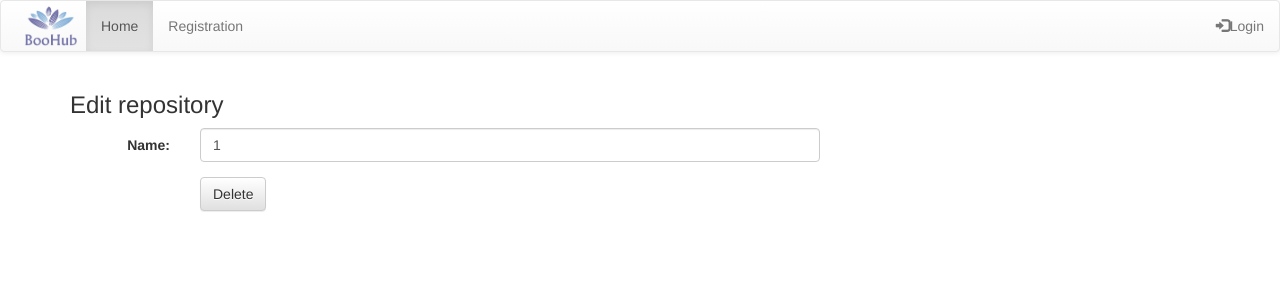
After one commit to EducationConsultant/UKS_novi, a Django app: page /github/switch_edit_repository/1 in a window 1280 px wide. The commit adds this page. Shown: the top 300 px of the page. Run offline with Django 3.2, Linux system fonts and the light colour scheme; some libraries are stand-ins or nearby versions.

Commit message:
Odradjena izmena rpeozitorijuma.

```diff
--- /dev/null
+++ b/ProjekatUKS/github/templates/github/edit_repository.html
@@ -0,0 +1,37 @@
+{% extends "github/home.html" %}
+
+{% block body_content %}
+<div class="wrapper">
+
+    <!-- Page Content -->
+    <div class="content container">
+        <div class="row">
+            <div class="col-md-8">
+                {% block content %}
+                    <form class="form-horizontal" action="{% url 'github:edit_repository' name %}" method="post">
+                        {% csrf_token %}
+                        <h3>Edit repository</h3>
+                        <div class="form-group">
+                            <label class="control-label col-sm-2" for="nameEdit">Name:</label>
+                            <div class="col-sm-10">
+                                <input type="text" class="form-control" id="nameEdit" value ="{{name}}"placeholder="Enter name" name="nameEdit" required />
+                                {% if message %}
+                                <div class="alert alert-warning">
+                                <strong>Warning!</strong> {{message}}
+                                </div>
+                        {% endif %}
+                            </div>
+                        </div>
+
+                        <div class="form-group">
+                            <div class="col-sm-offset-2 col-sm-10">
+                                <button type="submit" class="btn btn-default">Delete</button>
+                            </div>
+                        </div>
+                    </form>
+                {% endblock %}
+            </div>
+        </div>
+    </div>
+</div>
+{% endblock %}
--- a/ProjekatUKS/github/templates/github/repositoriesShow.html
+++ b/ProjekatUKS/github/templates/github/repositoriesShow.html
@@ -22,6 +22,7 @@
                           <th  style="width:10%">Organization name</th>
                           <th  style="width:10%">More informations</th>
                           <th  style="width:10%"></th>
+                          <th style="width:10%"></th>
                       </tr>
                     </thead>
                     <tbody>
@@ -33,6 +34,7 @@
                           {% if o.owner == username %}
                           <td><a href="{% url 'github:switch_delete_repository' o.name %}">Delete</a></td>
                           {% endif %}
+                          <td><a href="{% url 'github:switch_edit_repository' o.name %}">Edit</a></td>
                       </tr>
                     {% endfor %}
                     </tbody>
--- a/ProjekatUKS/github/urls.py
+++ b/ProjekatUKS/github/urls.py
@@ -62,6 +62,8 @@ urlpatterns = [
     path('delete_organization/<str:name>', views.delete_organization, name='delete_organization'),
     path('switch_delete_repository/<str:name>', views.switch_delete_repository, name='switch_delete_repository'),
     path('delete_repository/<str:name>', views.delete_repository, name='delete_repository'),
+    path('switch_edit_repository/<str:name>', views.switch_edit_repository, name='switch_edit_repository'),
+    path('edit_repository/<str:name>', views.edit_repository, name='edit_repository'),
 
 
 ]
--- a/ProjekatUKS/github/views.py
+++ b/ProjekatUKS/github/views.py
@@ -256,6 +256,17 @@ def delete_repository(request, name):
         return render(request, 'github/home.html')
     else:
         return render(request, 'github/delete_repository.html', {'name': name, 'message': 'Name is not valid'})
+
+
+def switch_edit_repository(request, name):
+    return render(request, 'github/edit_repository.html', {'name':name})
+
+def edit_repository(request, name):
+    nameEdit = request.POST.get('nameEdit')
+    repository = Repository.objects.get(name=name)
+    repository.name = nameEdit
+    repository.save()
+    return render(request, 'github/home.html')
 
 
 
```
